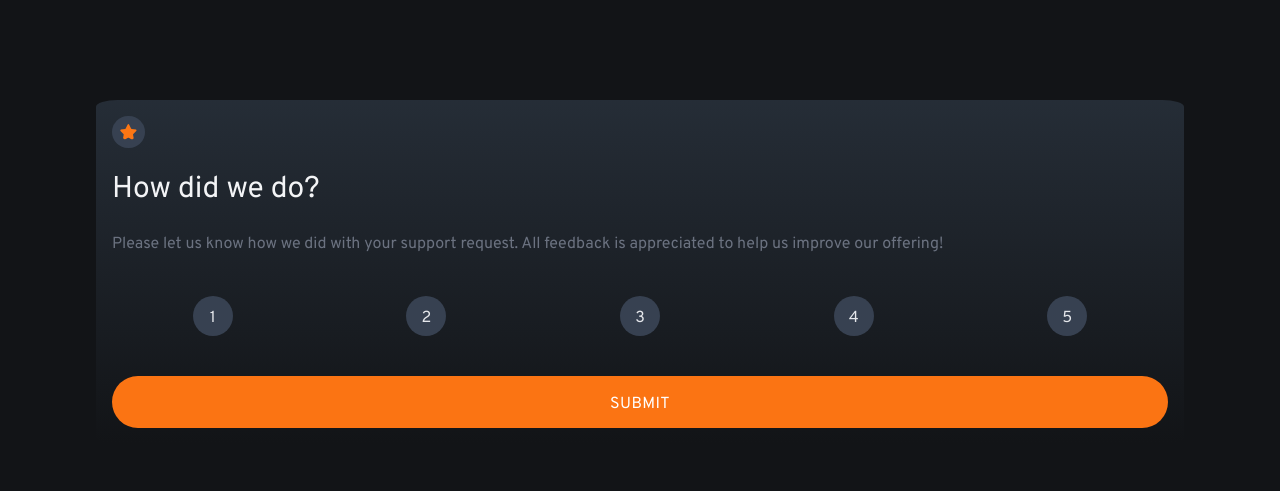
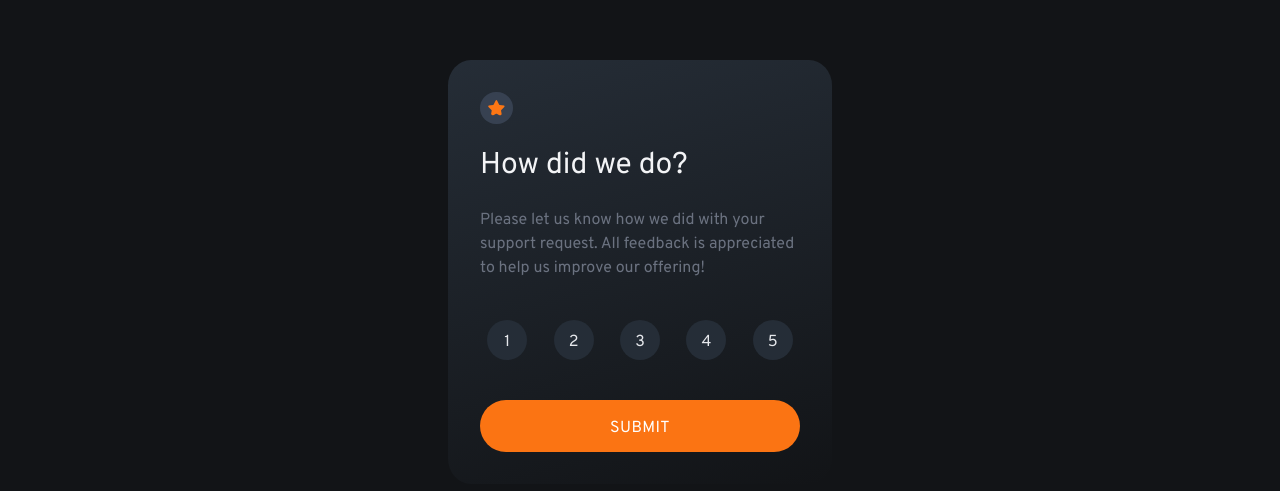
Before and after one commit to ivan2214/Componente-de-calificaci-n-interactivo-Desafio-FrontEnd-Mentor-, a React (Create React App) app: page / in a window 1280 px wide. Shown: the part 127-618 px from the top of the page. Built offline with nearby package versions, Linux system fonts and the light colour scheme.

Commit message:
finalizado, hechi responsive en 1024px

```diff
--- a/src/index.css
+++ b/src/index.css
@@ -25,6 +25,10 @@
   transition: all 0.2s ease-in-out;
 }
 
+.btn-number{
+  background-color: var(--DarkBlue);
+}
+
 .btn-number:hover {
   background-color: var(--Orange);
 }
@@ -32,7 +36,6 @@
 .p-thanks {
   color: var(--Orange);
   background-color: var(--DarkBlue);
-
 }
 
 @media screen and (min-width: 375px) {
@@ -49,9 +52,16 @@
   }
 
   .wrapper {
-    background: linear-gradient(180deg, var(--DarkBlue), var(--VeryDarkBlue));
+    background: linear-gradient(165deg, var(--DarkBlue), var(--VeryDarkBlue));
     padding: 1rem;
-    border-radius: 2%;
+    border-radius: 6%;
     width: 85vw;
   }
 }
+
+@media screen and (min-width: 1024px) {
+  .wrapper {
+    width: 30vw;
+    padding: 2rem;
+  }
+}
```
